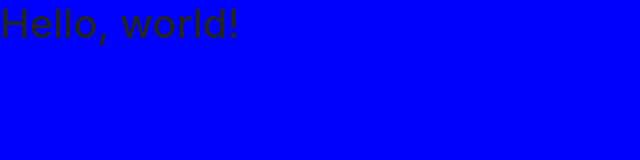
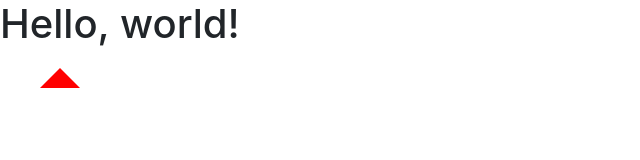
Before and after one commit to ZacharyRSmith/tut-css, a website: page index.html in a window 1280 px wide. Shown: the whole page, without its empty margins (0-640 px from the left). Drawn offline with nearby package versions, Linux system fonts and the light colour scheme.

Commit message:
feat: Make a triangle using CSS

```diff
--- a/public/css/main.css
+++ b/public/css/main.css
@@ -1,3 +1,13 @@
-body {
-  background-color: blue;
+h1 {
+  position: relative;
 }
+h1:after {
+  content: '';
+  position: absolute;
+  width: 0;
+  height: 0;
+  border: 20px solid transparent;
+  border-bottom-color: red;
+  left: 1em;
+  bottom: -1em;
+}
```
